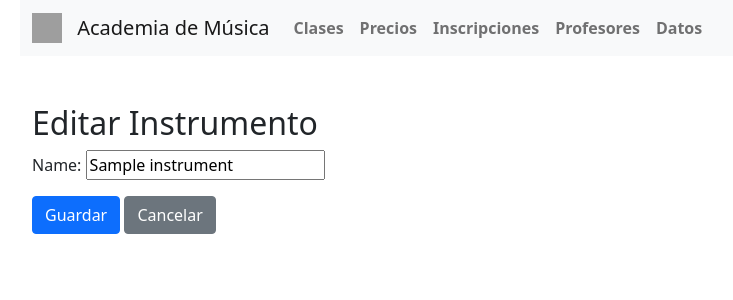
After one commit to angelmaria/django_app, a Django app: page /api/edit_instrument/1/ in a window 1280 px wide. The commit adds this page. Shown: the top 300 px of the page, without its empty margins (50-783 px from the left). Run offline with Django 5.2, Linux system fonts and the light colour scheme; tables that the repository leaves empty hold one stand-in row (values such as "Sample post"); grey boxes are pictures that could not be loaded.

Commit message:
campo instrumento editable

```diff
--- /dev/null
+++ b/api/templates/api/edit_instrument.html
@@ -0,0 +1,19 @@
+{% extends "api/base_generic.html" %}
+
+{% block title %}Editar Instrumento{% endblock %}
+
+{% block content %}
+<div class="container mt-5">
+    <div class="row">
+        <div class="col-md-6">
+            <h2>Editar Instrumento</h2>
+            <form method="post">
+                {% csrf_token %}
+                {{ form.as_p }}
+                <button type="submit" class="btn btn-primary">Guardar</button>
+                <a href="{% url 'home' %}" class="btn btn-secondary">Cancelar</a>
+            </form>
+        </div>
+    </div>
+</div>
+{% endblock %}
--- a/api/urls.py
+++ b/api/urls.py
@@ -30,4 +30,6 @@ urlpatterns = [
     path('create_class_pack/', views.create_class_pack, name='create_class_pack'),
     path('edit_class_pack/<int:pk>/', views.edit_class_pack, name='edit_class_pack'),
     path('delete_class_pack/<int:pk>/', views.delete_class_pack, name='confirm_delete_class_pack'),
+    path('edit_instrument/<int:pk>/', views.edit_instrument, name='edit_instrument'),
+    path('delete_instrument/<int:pk>/', views.delete_instrument, name='confirm_delete_instrument'),
 ]
--- a/api/views.py
+++ b/api/views.py
@@ -180,6 +180,28 @@ def delete_class_pack(request, pk):
     }
     return render(request, 'api/confirm_delete.html', context)
 
+def edit_instrument(request, pk):
+    instrument = get_object_or_404(Instrument, pk=pk)
+    if request.method == 'POST':
+        form = InstrumentForm(request.POST, instance=instrument)
+        if form.is_valid():
+            form.save()
+            return redirect('home')  # Redirige a donde quieras después de editar
+    else:
+        form = InstrumentForm(instance=instrument)
+    return render(request, 'api/edit_instrument.html', {'form': form})
+
+def delete_instrument(request, pk):
+    instrument = get_object_or_404(Instrument, pk=pk)
+    if request.method == 'POST':
+        instrument.delete()
+        return redirect('home')  # Redirige a donde quieras después de borrar
+    context = {
+    'object_type': 'Instrumento',  # Especifica aquí el tipo de objeto que estás eliminando
+    'instrument': instrument
+    }
+    return render(request, 'api/confirm_delete.html', context)
+
 def execute_query_month(request):
     with connection.cursor() as cursor:
         # Configurar el idioma español para la conexión
```
Also changed, not shown: api/templates/api/home.html (+14 -1 lines).
